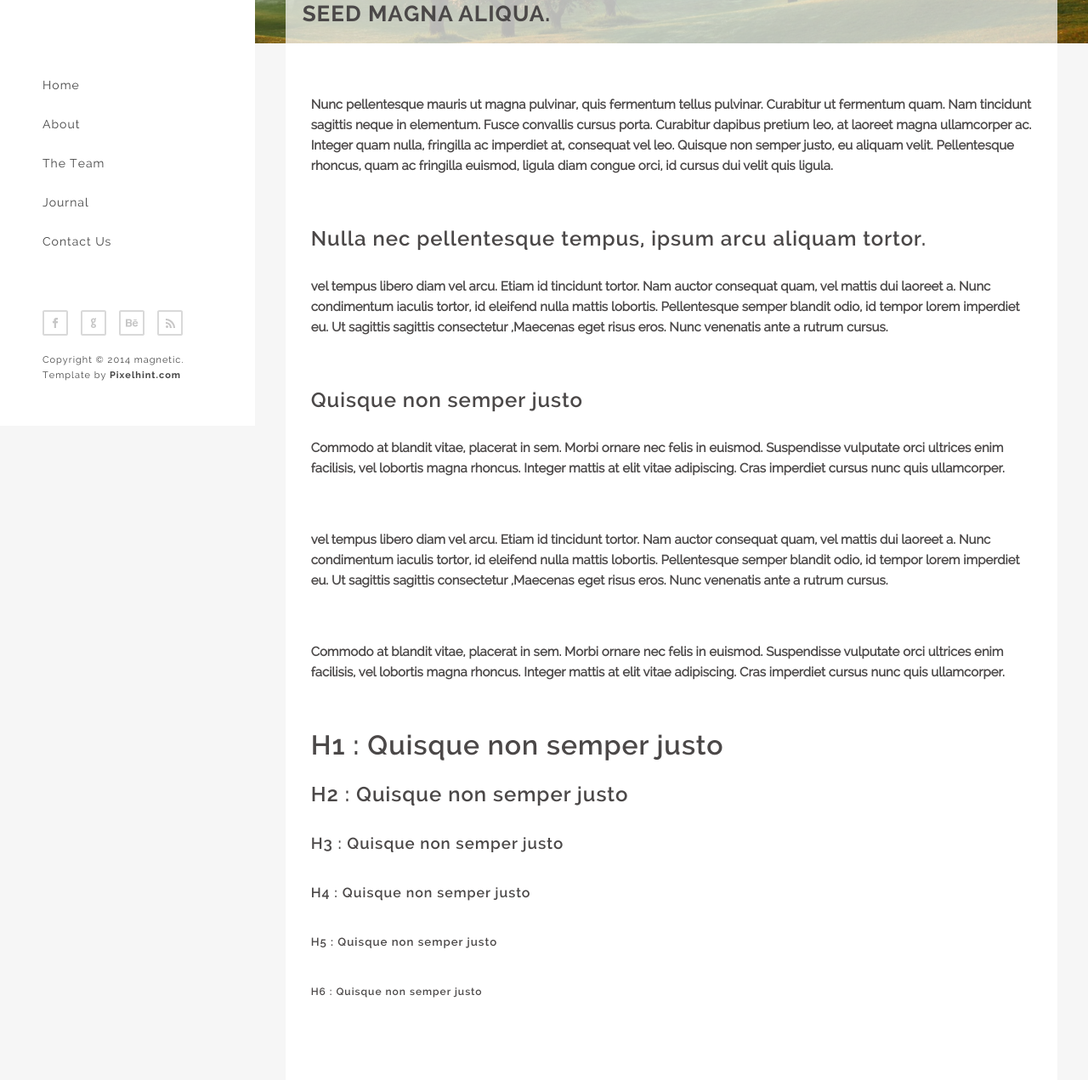
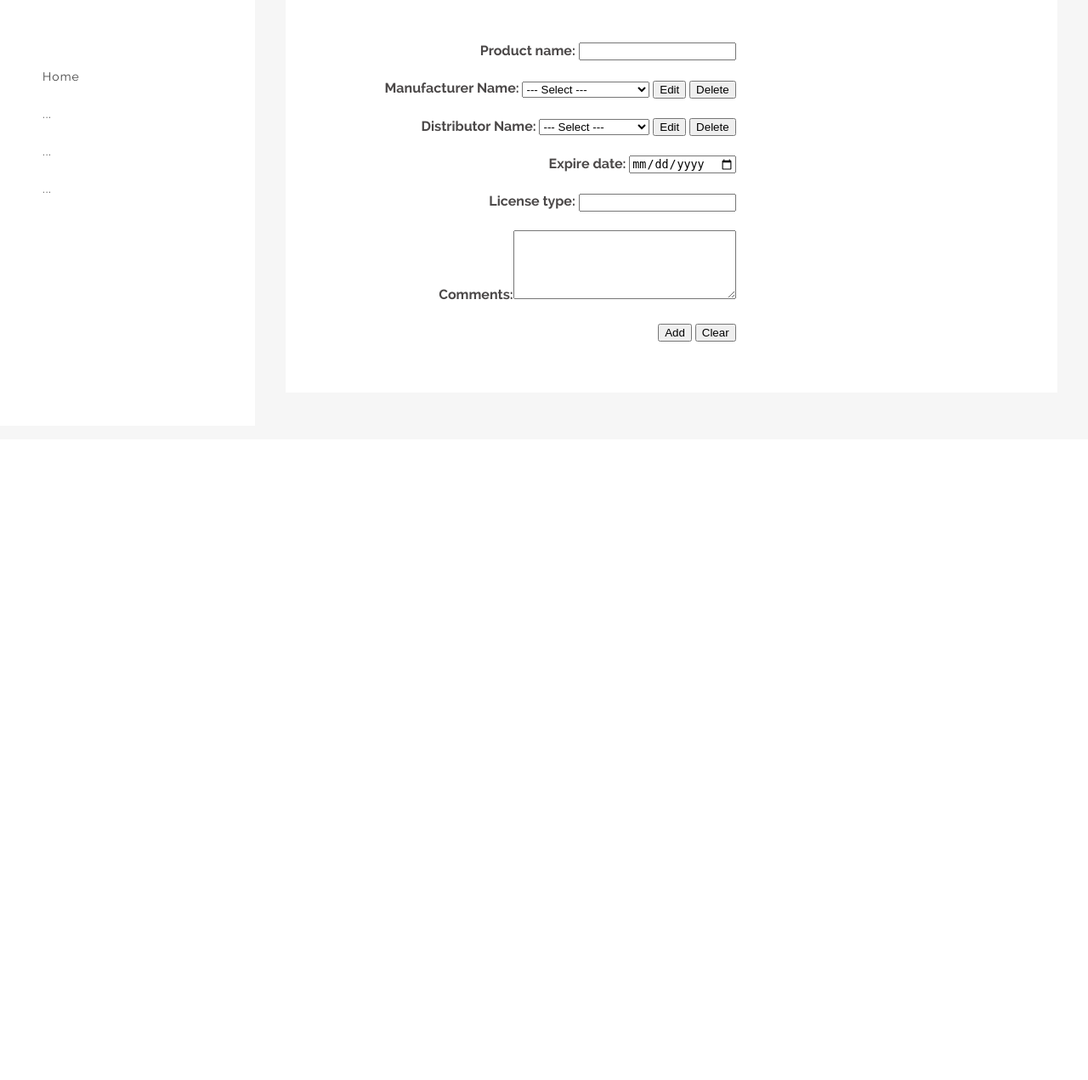
Before and after one commit to fernandosoto/WebNNLicense, a Java web app: template src/main/webapp/WEB-INF/pages/search/search_inner.jsp in a window 1280 px wide. Shown: the part 299-1570 px from the top of the page at 85% size. After the commit the page ends 701 px from the top, so only its background shows below. Run offline with Spring Boot 4, a stand-in JSP engine, Linux system fonts and the light colour scheme; the template is opened without the code that fills it: most values are stand-ins (such as "Sample title", 1, 10 or a date in 2020); the project's own start-up code is not run, and a stand-in starts its controllers and pages.

Commit message:
registerForm addController Add_inner

```diff
--- a/src/main/java/Backend/License.java
+++ b/src/main/java/Backend/License.java
@@ -14,6 +14,11 @@
     private Date expireDate;
     private Date deleteDate;
     private String deletedBy;
+
+    public License(){
+
+    }
+
 
     public License(long licenseId, String user, String serialKey, long purchaseId, Date expireDate, Date deleteDate,
                    String deletedBy) {
--- a/src/main/webapp/WEB-INF/pages/main/index.jsp
+++ b/src/main/webapp/WEB-INF/pages/main/index.jsp
@@ -4,7 +4,7 @@
 	<title>Nordnet - License Register</title>
 	<meta charset="utf-8">
 	<meta name="author" content="pixelhint.com">
-	<meta name="description" content="Magnetic is a stunning responsive HTML5/CSS3 photography/portfolio website template"/>
+	<meta name="description" content="Nordnet - NNLicenseReg"/>
 	<meta name="viewport" content="width=device-width, initial-scale=1.0, minimum-scale=1.0" />
 	<link rel="stylesheet" type="text/css" href="../../../resources/NNLicenseTheme/Nordnet/css/reset.css">
 	<link rel="stylesheet" type="text/css" href="../../../resources/NNLicenseTheme/Nordnet/css/main.css">
--- a/src/main/webapp/WEB-INF/pages/search/search_inner.jsp
+++ b/src/main/webapp/WEB-INF/pages/search/search_inner.jsp
@@ -1,10 +1,15 @@
+<%@ taglib prefix="form" uri="http://www.springframework.org/tags/form" %>
+<%@ taglib prefix="c" uri="http://java.sun.com/jsp/jstl/core" %>
+<br xmlns:th="http://www.thymeleaf.org">
 <!DOCTYPE html>
 <html lang="en">
+
 <head>
-	<title>Magnetic - Stunning Responsive HTML5/CSS3 Photography Template</title>
+	<meta http-equiv="Content-Type" content="text/html; charset=UTF-8" />
+	<title>Nordnet - Search</title>
 	<meta charset="utf-8">
 	<meta name="author" content="pixelhint.com">
-	<meta name="description" content="Magnetic is a stunning responsive HTML5/CSS3 photography/portfolio website  template"/>
+	<meta name="description" content="Nordnet - Add License"/>
 	<meta name="viewport" content="width=device-width, initial-scale=1.0, minimum-scale=1.0" />
 	<link rel="stylesheet" type="text/css" href="../../resources/NNLicenseTheme/Nordnet/css/reset.css">
 	<link rel="stylesheet" type="text/css" href="../../resources/NNLicenseTheme/Nordnet/css/main.css">
@@ -15,35 +20,27 @@
 
 	<header>
 		<div class="logo">
-			<a href="main/index.jsp"><img src="../../resources/NNLicenseTheme/Nordnet/img/logo.png" title="Magnetic" alt="Magnetic"/></a>
+			<a href="index"><img src="../../../resources/NNLicenseTheme/Nordnet/img/nordnetlogga.png" title="Nordnet" alt="Nordnet"/></a>
 		</div><!-- end logo -->
 
 		<div id="menu_icon"></div>
 		<nav>
 			<ul>
 				<li><a href="main/index.jsp">Home</a></li>
-				<li><a href="#">About</a></li>
-				<li><a href="#">The Team</a></li>
-				<li><a href="#">Journal</a></li>
-				<li><a href="contact.html">Contact Us</a></li>
+				<li><a href="#">...</a></li>
+				<li><a href="#">...</a></li>
+				<li><a href="#">...</a></li>
 			</ul>
 		</nav><!-- end navigation menu -->
 
+
 		<div class="footer clearfix">
-			<ul class="social clearfix">
-				<li><a href="#" class="fb" data-title="Facebook"></a></li>
-				<li><a href="#" class="google" data-title="Google +"></a></li>
-				<li><a href="#" class="behance" data-title="Behance"></a></li>
-				<!--<li><a href="#" class="twitter" data-title="Twitter"></a></li>
-				<li><a href="#" class="dribble" data-title="Dribble"></a></li>-->
-				<li><a href="#" class="rss" data-title="RSS"></a></li>
-			</ul><!-- end social -->
 
-			<div class="rights">
-				<p>Copyright © 2014 magnetic.</p>
-				<p>Template by <a href="">Pixelhint.com</a></p>
-			</div><!-- end rights -->
+			<!-- FOOTER KOD HÄR!! -->
+
 		</div ><!-- end footer -->
+
+
 	</header><!-- end header -->
 
 	<section class="main clearfix">
@@ -59,35 +56,45 @@
 					</ul>
 
 				</div><!-- end work_nav -->
-				<h1 class="title">Sed do eiusmod tempor incididunt ut labore et dolore seed magna aliqua.</h1>
+				<h1 class="title">Search</h1>
 			</div>
 		</section><!-- end top -->
 
 		<section class="wrapper">
 			<div class="content">
-				<p>Nunc pellentesque mauris ut magna pulvinar, quis fermentum tellus pulvinar. Curabitur ut fermentum quam. Nam tincidunt sagittis neque in elementum. Fusce convallis cursus porta. Curabitur dapibus pretium leo, at laoreet magna ullamcorper ac. Integer quam nulla, fringilla ac imperdiet at, consequat vel leo. Quisque non semper justo, eu aliquam velit. Pellentesque rhoncus, quam ac fringilla euismod, ligula diam congue orci, id cursus dui velit quis ligula.</p>
+				<form:form commandName="purchase" method="POST">
+					<div class="fieldset">
+					<fieldset>
+					<nav>
+						<ul>
+							<li><br>Product name: <form:input path="productName" type="text"/></li>
+							<li><br>Manufacturer Name:
+								<form:select path="manufacturerName" title="Select manufacturer">
+									<form:option value="NONE" label="--- Select ---"/>
+									<form:options items="${manufacturers}" itemValue="name" itemLabel="name"/>
+									</form:select>
+								<input type="button" value="Edit" />  <input type="button" value="Delete" />
+							</li>
+							<li><br>Distributor Name:
+								<form:select path="distributorName" title="Select distributor">
+									<form:option value="NONE" label="--- Select ---"/>
+									<form:options items="${distributors}" itemValue="name" itemLabel="name"/>
+								</form:select>
+								<input type="button" value="Edit" />  <input type="button" value="Delete" />
+							</li>
+							<li><br>Expire date: <input type="Date"></li>
+
+							<li><br>License type: <form:input path="type" type="text"/></li>
+							<li><br>Comments:<form:textarea path="freeText" rows="5" cols="30" /></li>
+							<li><br><input type="submit" value="Add" />  <input type="reset" value="Clear"/></li>
+						</ul>
+
+					</nav><!-- end navigation menu -->
+					</fieldset>
+					</div>
+				</form:form>
 
 
-				<h2>Nulla nec pellentesque tempus, ipsum arcu aliquam tortor.</h2>
-
-				<p>vel tempus libero diam vel arcu. Etiam id tincidunt tortor. Nam auctor consequat quam, vel mattis dui laoreet a. Nunc condimentum iaculis tortor, id eleifend nulla mattis lobortis. Pellentesque semper blandit odio, id tempor lorem imperdiet eu. Ut sagittis sagittis consectetur ,Maecenas eget risus eros. Nunc venenatis ante a rutrum cursus.</p>
-
-				<h2>Quisque non semper justo</h2>
-
-				<p>Commodo at blandit vitae, placerat in sem. Morbi ornare nec felis in euismod. Suspendisse vulputate orci ultrices enim facilisis, vel lobortis magna rhoncus. Integer mattis at elit vitae adipiscing. Cras imperdiet cursus nunc quis ullamcorper.</p>
-
-				<p>vel tempus libero diam vel arcu. Etiam id tincidunt tortor. Nam auctor consequat quam, vel mattis dui laoreet a. Nunc condimentum iaculis tortor, id eleifend nulla mattis lobortis. Pellentesque semper blandit odio, id tempor lorem imperdiet eu. Ut sagittis sagittis consectetur ,Maecenas eget risus eros. Nunc venenatis ante a rutrum cursus.</p>
-
-
-				<p>Commodo at blandit vitae, placerat in sem. Morbi ornare nec felis in euismod. Suspendisse vulputate orci ultrices enim facilisis, vel lobortis magna rhoncus. Integer mattis at elit vitae adipiscing. Cras imperdiet cursus nunc quis ullamcorper.</p>
-
-
-				<h1>H1 : Quisque non semper justo</h1>
-				<h2>H2 : Quisque non semper justo</h2>
-				<h3>H3 : Quisque non semper justo</h3>
-				<h4>H4 : Quisque non semper justo</h4>
-				<h5>H5 : Quisque non semper justo</h5>
-				<h6>H6 : Quisque non semper justo</h6>
 			</div><!-- end content -->
 		</section>
 	</section><!-- end main -->
--- a/src/main/webapp/resources/NNLicenseTheme/Nordnet/css/main.css
+++ b/src/main/webapp/resources/NNLicenseTheme/Nordnet/css/main.css
@@ -334,17 +334,14 @@
     border-top: 1px solid #bfbbbb;
 }
 
-
-
-
 /*  Inner Page  */
 .top{
     width: 100%;
-    height: 350px;
+    height: 250px;
     overflow: hidden;
     display: block;
     position: relative;
-    background: url('../img/hero_image.jpg') no-repeat;
+    background: url('../img/bwLibraryPic.png') no-repeat;
     background-size: cover;
     -webkit-background-size: cover;
     -moz-background-size: cover;
@@ -420,6 +417,14 @@
     margin-left: -46.36363636363637%;
 }
 
+/*registration form Layout*/
+fieldset{
+    width: 500px;
+    text-align: right;
+}
+
+
+/*Text on the inner page*/
 .content{
     color: #4b4848;
     font-family: "raleway-bold", arial;
@@ -427,6 +432,7 @@
     font-weight: bold;
     line-height: 22px;
     padding: 60px 30px;
+
     background: #fff;
 
 
@@ -479,11 +485,6 @@
     font-family: 'raleway-bold', arial;
     font-weight: bolder;
 }
-
-
-
-
-
 
 
 /*  Tooltip  */
```
Also changed, not shown: src/main/java/Backend/Manufacturer.java (+10 -2 lines), src/main/java/Backend/RegisterForm.java (added, +70 -0 lines), src/main/java/com/springapp/mvc/addController.java (+40 -13 lines), src/main/java/com/springapp/mvc/modifyController.java (added, +40 -0 lines), src/main/webapp/WEB-INF/pages/add/add_inner.jsp (+26 -18 lines), src/main/webapp/WEB-INF/pages/modify/modify_inner.jsp (+44 -37 lines), 1 other file.
